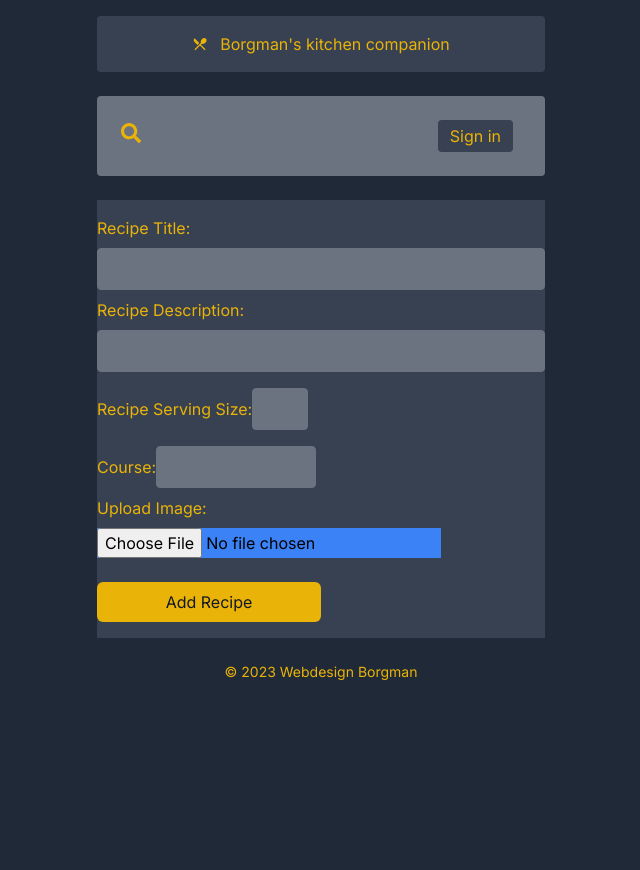
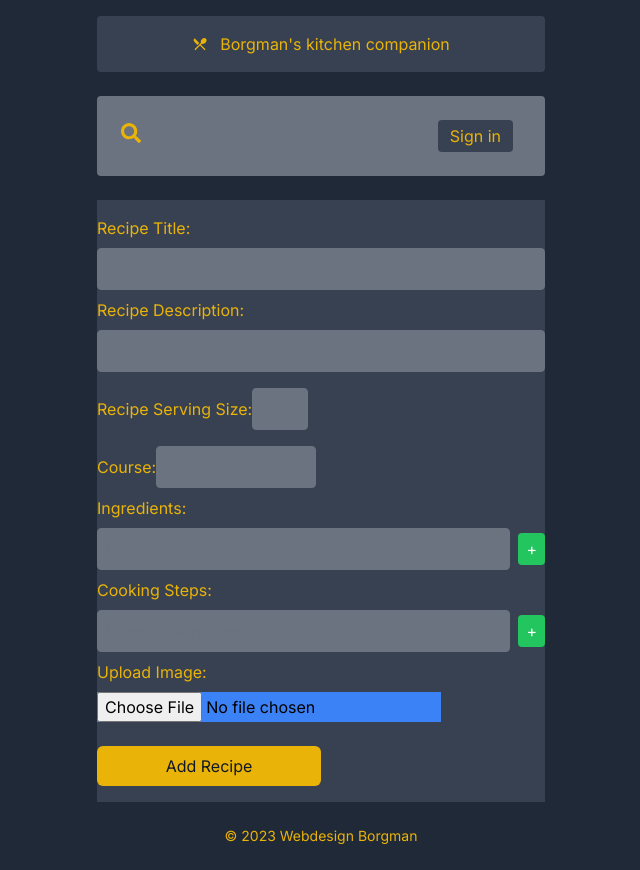
Before and after one commit to webdesignborgman/recept-may-2023, a Next.js app: page /recipecp/addrecipe in a window 1280 px wide. Shown: the whole page, without its empty margins (319-959 px from the left). Before the commit the page ends 800 px from the top, so only its background shows below. Built offline with nearby package versions, Linux system fonts and the light colour scheme; no server answers.

Commit message:
added ingredient and cookingsteps to the form

```diff
--- a/app/components/AddRecipeForm.jsx
+++ b/app/components/AddRecipeForm.jsx
@@ -14,21 +14,15 @@ const RecipeForm = () => {
   const [recipeDescription, setRecipeDescription] = useState('');
   const [servingSize, setServingSize] = useState('');
   const [course, setCourse] = useState('');
-  const [ingredients, setIngredients] = useState('');
-  const [cookingSteps, setCookingSteps] = useState('');
+
+  // Ingredients and Cooking Steps stored as arrays.
+  const [ingredients, setIngredients] = useState(['']);
+  const [cookingSteps, setCookingSteps] = useState(['']);
 
   // Image & Crop states
   const [upImg, setUpImg] = useState(null); // Data URL for preview
   const imgRef = useRef(null);
-  // Set initial crop state with fixed dimensions (300x300)
-  const [crop, setCrop] = useState({
-    unit: 'px',
-    width: 300,
-    height: 300,
-    x: 0,
-    y: 0,
-    aspect: 1,
-  });
+  const [crop, setCrop] = useState({ unit: 'px', width: 300, height: 300, x: 0, y: 0, aspect: 1 });
   const [completedCrop, setCompletedCrop] = useState(null);
   const [croppedBlob, setCroppedBlob] = useState(null);
 
@@ -57,13 +51,10 @@ const RecipeForm = () => {
     }
     const image = imgRef.current;
     const canvas = document.createElement('canvas');
-
-    // We want the output image to be fixed at 300x300 pixels
     const fixedWidth = 300;
     const fixedHeight = 300;
     canvas.width = fixedWidth;
     canvas.height = fixedHeight;
-
     const scaleX = image.naturalWidth / image.width;
     const scaleY = image.naturalHeight / image.height;
     const ctx = canvas.getContext('2d');
@@ -94,6 +85,39 @@ const RecipeForm = () => {
     });
   };
 
+  // Ingredient handlers
+  const handleIngredientChange = (e, index) => {
+    const newIngredients = [...ingredients];
+    newIngredients[index] = e.target.value;
+    setIngredients(newIngredients);
+  };
+
+  const handleAddIngredient = () => {
+    setIngredients([...ingredients, '']);
+  };
+
+  const handleRemoveIngredient = (index) => {
+    // Prevent removing the first ingredient.
+    if (index === 0) return;
+    setIngredients(ingredients.filter((_, i) => i !== index));
+  };
+
+  // Cooking step handlers
+  const handleCookingStepChange = (e, index) => {
+    const newSteps = [...cookingSteps];
+    newSteps[index] = e.target.value;
+    setCookingSteps(newSteps);
+  };
+
+  const handleAddCookingStep = () => {
+    setCookingSteps([...cookingSteps, '']);
+  };
+
+  const handleRemoveCookingStep = (index) => {
+    if (index === 0) return;
+    setCookingSteps(cookingSteps.filter((_, i) => i !== index));
+  };
+
   // Handle form submission: upload cropped image and add recipe document
   const handleSubmit = async (e) => {
     e.preventDefault();
@@ -108,7 +132,7 @@ const RecipeForm = () => {
     await uploadBytes(storageRef, croppedBlob);
     const imageUrl = await getDownloadURL(storageRef);
 
-    // Add new recipe to Firestore
+    // Add new recipe to Firestore, including ingredients and cooking steps arrays
     await addDoc(collection(db, 'recipe'), {
       recipeTitle,
       recipeDescription,
@@ -125,8 +149,8 @@ const RecipeForm = () => {
     setRecipeDescription('');
     setServingSize('');
     setCourse('');
-    setIngredients('');
-    setCookingSteps('');
+    setIngredients(['']);
+    setCookingSteps(['']);
     setUpImg(null);
     setCroppedBlob(null);
   };
@@ -136,9 +160,7 @@ const RecipeForm = () => {
       <form onSubmit={handleSubmit}>
         {/* Recipe Title */}
         <div>
-          <label className="text-yellow-500" htmlFor="recipeTitle">
-            Recipe Title:
-          </label>
+          <label className="text-yellow-500" htmlFor="recipeTitle">Recipe Title:</label>
           <input
             className="my-2 w-full bg-gray-500 p-2 rounded text-yellow-100"
             type="text"
@@ -150,9 +172,7 @@ const RecipeForm = () => {
         </div>
         {/* Recipe Description */}
         <div>
-          <label className="text-yellow-500" htmlFor="recipeDescription">
-            Recipe Description:
-          </label>
+          <label className="text-yellow-500" htmlFor="recipeDescription">Recipe Description:</label>
           <input
             className="my-2 w-full bg-gray-500 p-2 rounded text-yellow-100"
             type="text"
@@ -164,9 +184,7 @@ const RecipeForm = () => {
         </div>
         {/* Serving Size */}
         <div>
-          <label className="text-yellow-500" htmlFor="servingSize">
-            Recipe Serving Size:
-          </label>
+          <label className="text-yellow-500" htmlFor="servingSize">Recipe Serving Size:</label>
           <input
             className="my-2 w-14 bg-gray-500 p-2 rounded text-yellow-100"
             type="number"
@@ -178,9 +196,7 @@ const RecipeForm = () => {
         </div>
         {/* Course Selection */}
         <div>
-          <label className="text-yellow-500" htmlFor="course">
-            Course:
-          </label>
+          <label className="text-yellow-500" htmlFor="course">Course:</label>
           <select
             id="course"
             value={course}
@@ -198,20 +214,90 @@ const RecipeForm = () => {
           </select>
         </div>
 
+        {/* Dynamic Ingredients List */}
+        <div>
+          <label className="text-yellow-500">Ingredients:</label>
+          {ingredients.map((ingredient, index) => (
+            <div key={index} className="flex items-center my-2">
+              <input
+                type="text"
+                value={ingredient}
+                onChange={(e) => handleIngredientChange(e, index)}
+                className="w-full bg-gray-500 p-2 rounded text-yellow-100"
+                placeholder="Enter ingredient"
+                required
+              />
+              <div className="ml-2 flex">
+                {/* Plus icon on last ingredient */}
+                {index === ingredients.length - 1 && (
+                  <button
+                    type="button"
+                    onClick={handleAddIngredient}
+                    className="px-2 py-1 bg-green-500 rounded text-white"
+                  >
+                    +
+                  </button>
+                )}
+                {/* Minus icon on all but the first ingredient */}
+                {index !== 0 && (
+                  <button
+                    type="button"
+                    onClick={() => handleRemoveIngredient(index)}
+                    className="px-2 py-1 bg-red-500 rounded text-white ml-1"
+                  >
+                    -
+                  </button>
+                )}
+              </div>
+            </div>
+          ))}
+        </div>
+
+        {/* Dynamic Cooking Steps List */}
+        <div>
+          <label className="text-yellow-500">Cooking Steps:</label>
+          {cookingSteps.map((step, index) => (
+            <div key={index} className="flex items-center my-2">
+              <input
+                type="text"
+                value={step}
+                onChange={(e) => handleCookingStepChange(e, index)}
+                className="w-full bg-gray-500 p-2 rounded text-yellow-100"
+                placeholder="Enter cooking step"
+                required
+              />
+              <div className="ml-2 flex">
+                {index === cookingSteps.length - 1 && (
+                  <button
+                    type="button"
+                    onClick={handleAddCookingStep}
+                    className="px-2 py-1 bg-green-500 rounded text-white"
+                  >
+                    +
+                  </button>
+                )}
+                {index !== 0 && (
+                  <button
+                    type="button"
+                    onClick={() => handleRemoveCookingStep(index)}
+                    className="px-2 py-1 bg-red-500 rounded text-white ml-1"
+                  >
+                    -
+                  </button>
+                )}
+              </div>
+            </div>
+          ))}
+        </div>
+
         {/* Optional preview of the raw uploaded image */}
         {upImg && (
-          <img
-            src={upImg}
-            alt="Preview"
-            style={{ maxWidth: '300px', marginBottom: '1rem' }}
-          />
+          <img src={upImg} alt="Preview" style={{ maxWidth: '300px', marginBottom: '1rem' }} />
         )}
 
         {/* Image Upload */}
         <div>
-          <label className="text-yellow-500" htmlFor="image">
-            Upload Image:
-          </label>
+          <label className="text-yellow-500" htmlFor="image">Upload Image:</label>
           <input
             className="my-2 bg-blue-500"
             type="file"
@@ -228,7 +314,7 @@ const RecipeForm = () => {
             <ReactCrop
               crop={crop}
               onChange={(newCrop) => {
-                // Force the width and height to remain 300px
+                // Force crop to remain fixed at 300x300
                 setCrop({ ...newCrop, unit: 'px', width: 300, height: 300, aspect: 1 });
                 console.log('Crop changed:', newCrop);
               }}
@@ -236,8 +322,6 @@ const RecipeForm = () => {
                 setCompletedCrop(c);
                 console.log('Crop complete:', c);
               }}
-              // Using onImageLoaded on the ReactCrop component can also be done,
-              // but here we attach onLoad directly to the <img> to ensure the ref is set.
             >
               <img
                 src={upImg}
```
